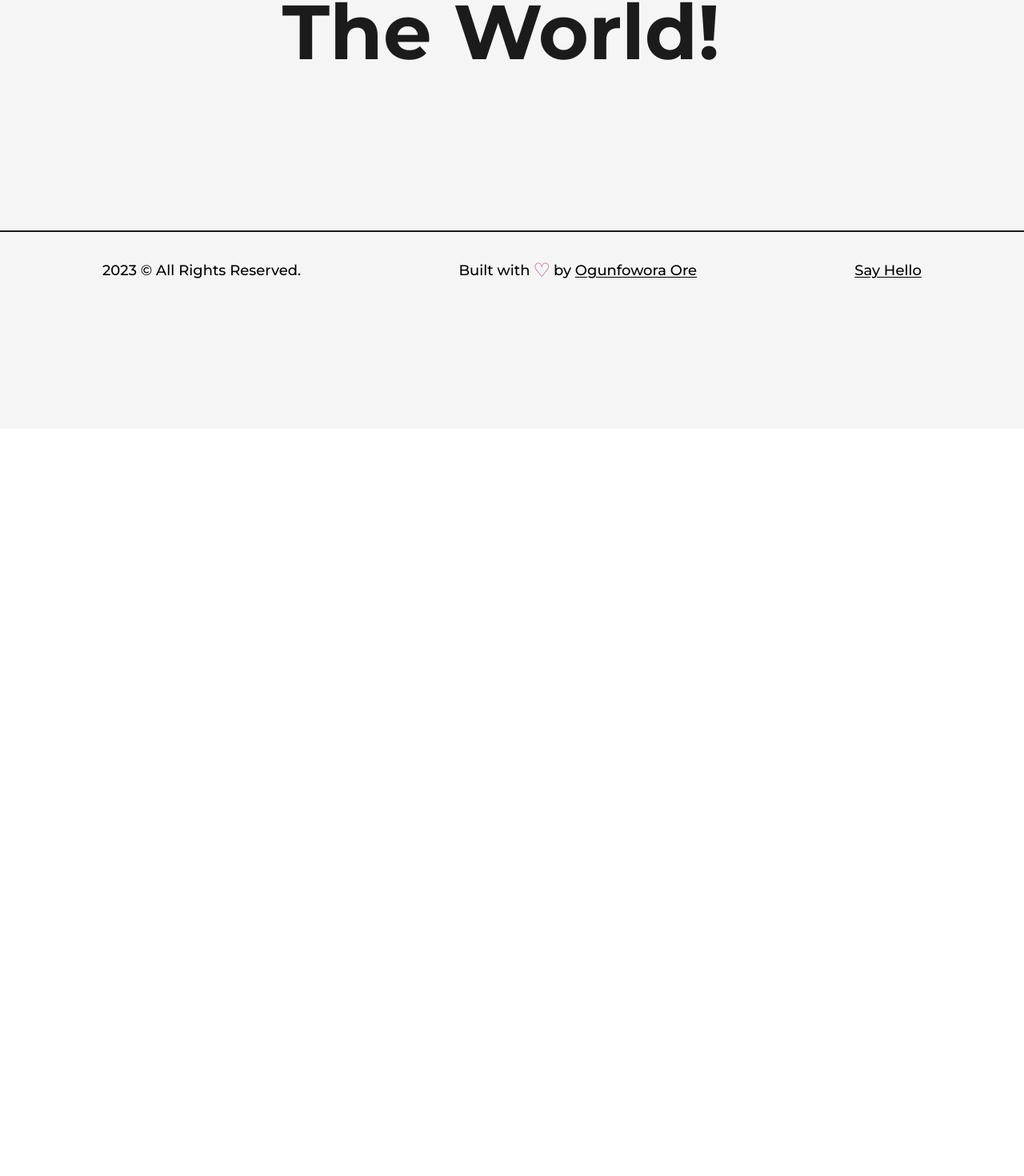
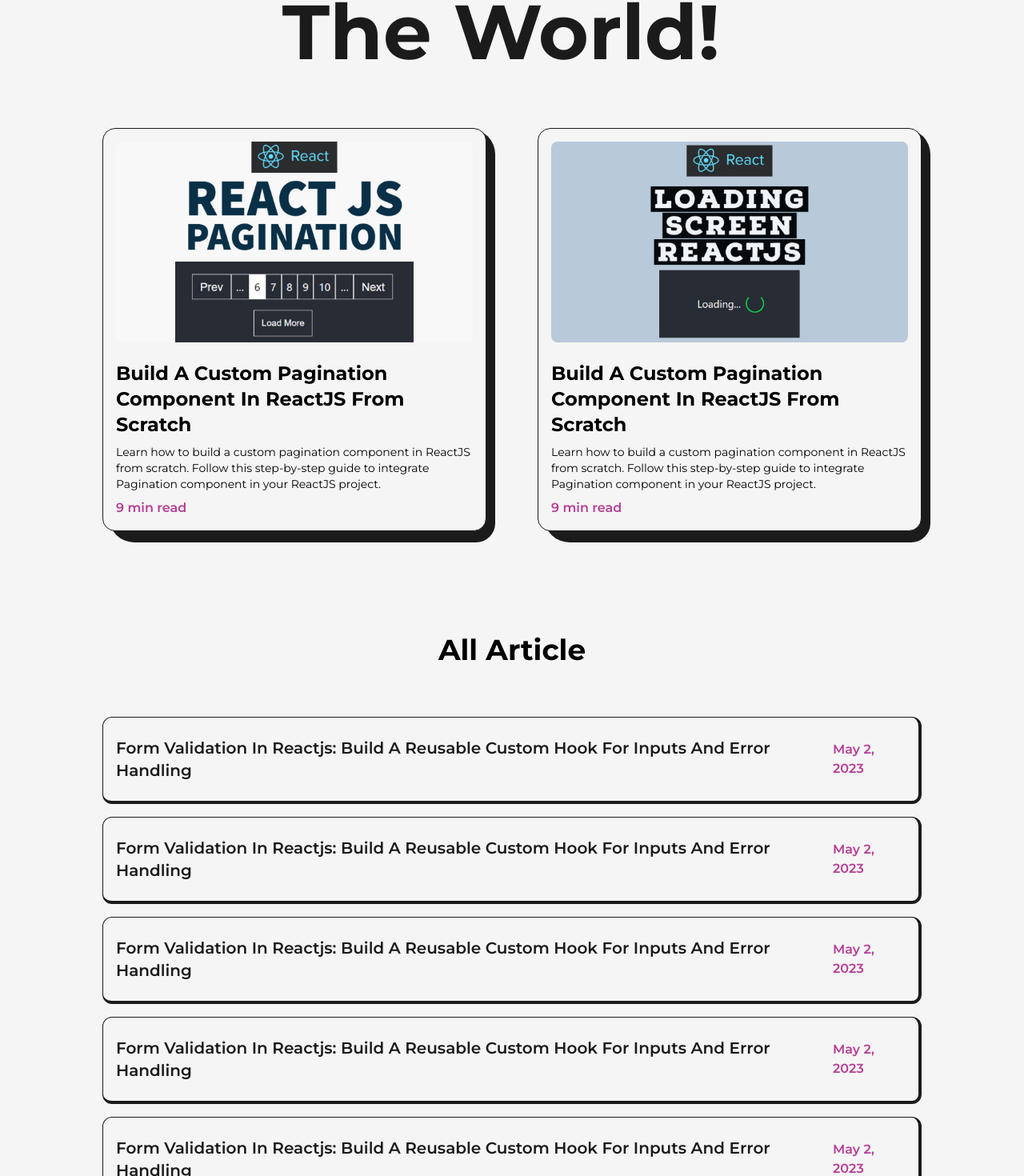
Before and after one commit to Orezy01/portfolio, a Next.js app: page /articles in a window 1280 px wide. Shown: the part 264-1734 px from the top of the page at 80% size. Before the commit the page ends 800 px from the top, so only its background shows below. Built offline with nearby package versions, Linux system fonts and the light colour scheme.

Commit message:
styling article page

```diff
--- a/src/pages/articles.js
+++ b/src/pages/articles.js
@@ -2,6 +2,62 @@
 import Head from 'next/head'
 import Layout from '@/components/Layout'
 import AnimatedTexts from '@/components/AnimatedTexts'
+import Image from 'next/image'
+import Link from 'next/link'
+import article1 from "../../public/images/articles/pagination component in reactjs.jpg"
+import article2 from "../../public/images/articles/create loading screen in react js.jpg"
+import article3 from "../../public/images/articles/create modal component in react using react portals.png"
+import { motion } from 'framer-motion'
+
+const FramerImg = motion(Image)
+
+const Article = ({img, title, date, link}) => {
+   return(
+    <li className='relative w-full p-4 py-6 my-4 rounded-xl flex items-center justify-between bg-light text-dark first:mt-0 border border-solid border-dark border-r-4 border-b-4'>
+      <Link
+      href={link}
+      target='_blank'
+      >
+      <h2 className='capitalize text-xl font-semibold hover:underline'>{title}</h2>
+      </Link>
+      <span className='text-primary font-semibold pl-4'>{date}</span>
+    </li>
+   )
+}
+
+const FTArticle = ({img, title, time, summary, link}) => {
+    return(
+      <li className='relative col-span-1 w-full p-4 bg-light border border-solid border-dark rounded-2xl'>
+        <div className='absolute top-0 -right-3 -z-10 w-[101%] h-[103%] rounded-[2rem] bg-dark rounded-br-3xl' />
+        <Link
+             href={link}
+             target='_blank'
+             className='w-full inline-block cursor-pointer overflow-hidden rounded-lg'
+             >
+                <FramerImg
+                src={img}
+                alt={title}
+                className="w-full h-auto"
+                whileHover={{
+                  scale: 1.05
+                }}
+                transition={{
+                  duration:0.2
+                }}
+                 />
+            </Link>
+            <Link
+             href={link}
+             target='_blank'
+             >
+              <h2 className='capitalize text-2xl font-bold my-2 hover:underline mt-4'>{title}</h2>
+             </Link>
+             <p className='text-sm mb-2'>{summary}</p>
+             <span className='text-primary font-semibold'>{time}</span>
+      </li>
+    )
+}
+
 const article = () => {
   return (
     <>
@@ -9,9 +65,82 @@
         <title>  {"Ore's"} | Article Page </title>
         <meta name="description" content="article page" />
       </Head>
-      <main>
+      <main className='w-full mb-16 flex flex-col items-center justify-center overflow-hidden'>
         <Layout className='pt-16'>
             <AnimatedTexts text="Words Can Change The World!" className='mb-16' />
+            <ul className='grid grid-cols-2 gap-16'>
+              <FTArticle
+              title={`Build A Custom Pagination Component in ReactJS from Scratch`}
+              summary={`
+              Learn how to build a custom pagination component in ReactJS from scratch.
+              Follow this step-by-step guide to integrate Pagination component in your ReactJS project.
+              `}
+              time={`9 min read`}
+              link={`/`}
+              img={article1}
+               />
+              <FTArticle
+              title={`Build A Custom Pagination Component in ReactJS from Scratch`}
+              summary={`
+              Learn how to build a custom pagination component in ReactJS from scratch.
+              Follow this step-by-step guide to integrate Pagination component in your ReactJS project.
+              `}
+              time={`9 min read`}
+              link={`/`}
+              img={article2}
+               />
+            </ul>
+            <h2 className='font-bold text-4xl w-full text-center my-16 mt-32'>All Article</h2>
+            <ul>
+              <Article
+                title={`Form Validation In Reactjs: Build A Reusable Custom Hook For Inputs And Error Handling`}
+                img={article3}
+                date={`May 2, 2023`}
+                link={`/`}
+              />
+
+              <Article
+                title={`Form Validation In Reactjs: Build A Reusable Custom Hook For Inputs And Error Handling`}
+                img={article3}
+                date={`May 2, 2023`}
+                link={`/`}
+              />
+
+              <Article
+                title={`Form Validation In Reactjs: Build A Reusable Custom Hook For Inputs And Error Handling`}
+                img={article3}
+                date={`May 2, 2023`}
+                link={`/`}
+              />
+
+              <Article
+                title={`Form Validation In Reactjs: Build A Reusable Custom Hook For Inputs And Error Handling`}
+                img={article3}
+                date={`May 2, 2023`}
+                link={`/`}
+              />
+
+              <Article
+                title={`Form Validation In Reactjs: Build A Reusable Custom Hook For Inputs And Error Handling`}
+                img={article3}
+                date={`May 2, 2023`}
+                link={`/`}
+              />
+
+              <Article
+                title={`Form Validation In Reactjs: Build A Reusable Custom Hook For Inputs And Error Handling`}
+                img={article3}
+                date={`May 2, 2023`}
+                link={`/`}
+              />
+
+              <Article
+                title={`Form Validation In Reactjs: Build A Reusable Custom Hook For Inputs And Error Handling`}
+                img={article3}
+                date={`May 2, 2023`}
+                link={`/`}
+              />
+            </ul>
         </Layout>
       </main>
 
--- a/src/pages/projects.js
+++ b/src/pages/projects.js
@@ -6,6 +6,9 @@
 import Link from 'next/link'
 import project1 from "../../public/images/projects/crypto-screener-cover-image.jpg"
 import { GithubIcon } from '@/components/Icons'
+import { motion } from 'framer-motion'
+
+const FramerImg = motion(Image)
 
 const FeaturedProject = ({ type, title, summary, img, link, github }) => {
 
@@ -21,7 +24,17 @@
              target='_blank'
              className='w-1/2 cursor-pointer overflow-hidden rounded-lg'
              >
-                <Image src={img} alt={title} className="w-full h-auto" />
+                <FramerImg
+                src={img}
+                alt={title}
+                className="w-full h-auto"
+                whileHover={{
+                    scale: 1.05
+                  }}
+                transition={{
+                    duration:0.2
+                  }}
+                 />
             </Link>
 
             <div className='w-1/2 flex flex-col items-start justify-between pl-6'>
@@ -49,7 +62,17 @@
              target='_blank'
              className='w-full cursor-pointer overflow-hidden rounded-lg'
              >
-                <Image src={img} alt={title} className="w-full h-auto" />
+                <FramerImg
+                src={img}
+                alt={title}
+                className="w-full h-auto"
+                whileHover={{
+                    scale: 1.05
+                  }}
+                transition={{
+                    duration:0.2
+                  }}
+                 />
             </Link>
 
             <div className='w-full flex flex-col items-start justify-between mt-4'>
```
